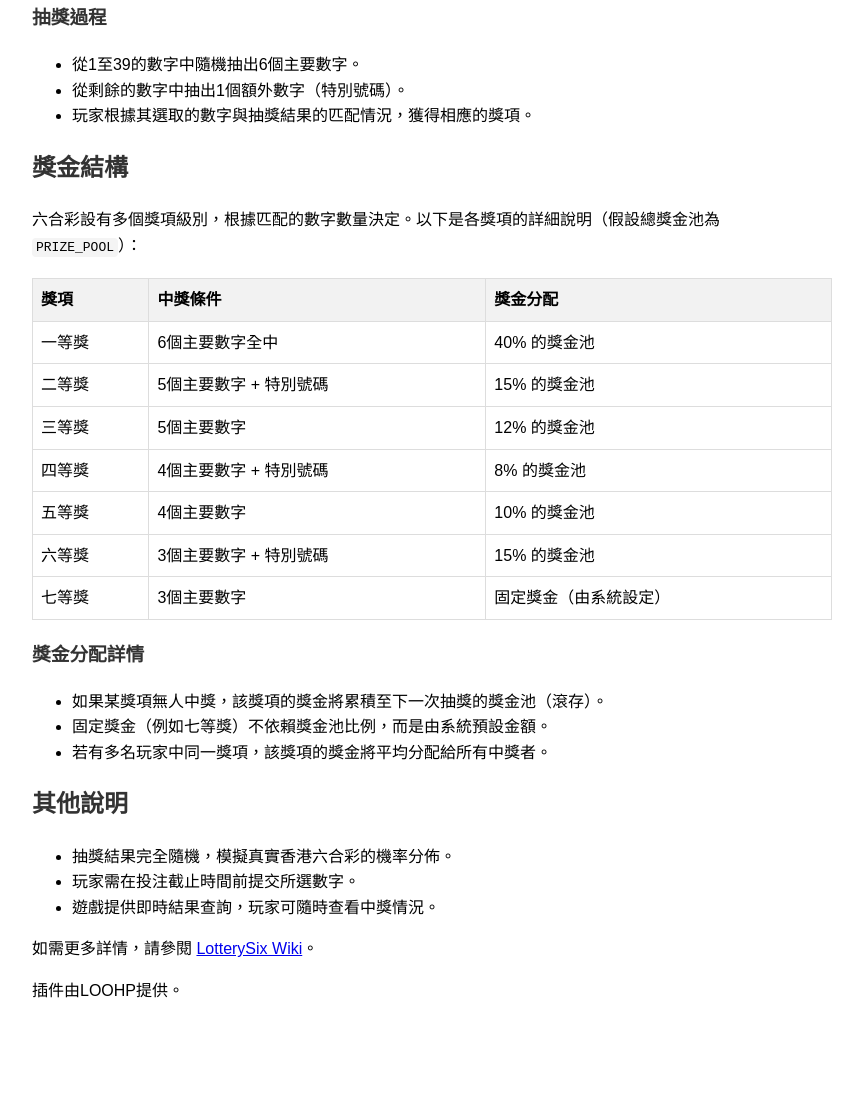
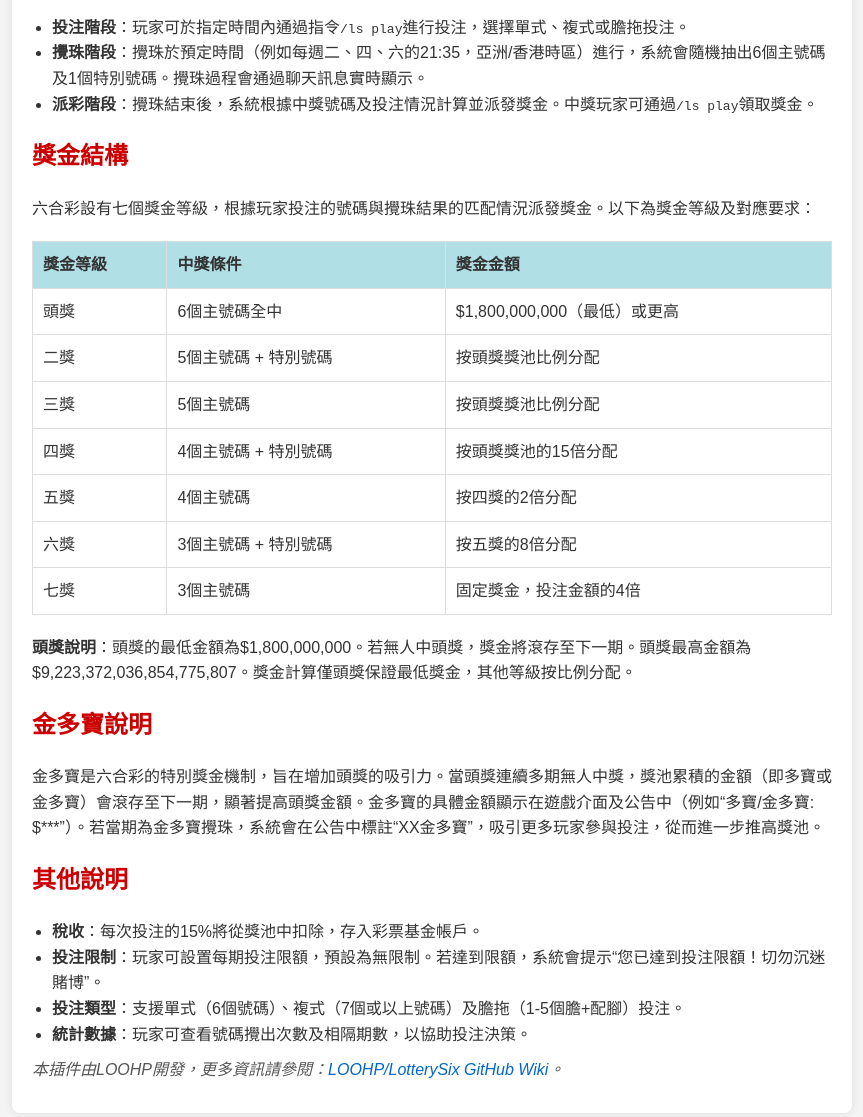
Before and after one commit to waiching514/lottery-six-page, a plain HTML site: page index.html in a window 1280 px wide. Shown: the part 239-1356 px from the top of the page, without its empty margins (208-1071 px from the left). Before the commit the page ends 1279 px from the top, so only its background shows below. Drawn offline with Linux system fonts and the light colour scheme.

Commit message:
Update index.html

```diff
--- a/index.html
+++ b/index.html
@@ -3,19 +3,29 @@
 <head>
     <meta charset="UTF-8">
     <meta name="viewport" content="width=device-width, initial-scale=1.0">
-    <title>六合彩抽獎及獎金說明</title>
+    <title>六合彩攪珠及獎金說明</title>
     <style>
         body {
             font-family: Arial, sans-serif;
             line-height: 1.6;
             margin: 0;
+            padding: 0;
+            background-color: #f4f4f4;
+            color: #333;
+        }
+        .container {
+            max-width: 800px;
+            margin: 20px auto;
             padding: 20px;
-            max-width: 800px;
-            margin-left: auto;
-            margin-right: auto;
+            background-color: #fff;
+            border-radius: 8px;
+            box-shadow: 0 0 10px rgba(0, 0, 0, 0.1);
         }
         h1, h2, h3 {
-            color: #333;
+            color: #c00;
+        }
+        h1 {
+            text-align: center;
         }
         table {
             width: 100%;
@@ -23,94 +33,103 @@
             margin: 20px 0;
         }
         th, td {
+            padding: 10px;
             border: 1px solid #ddd;
-            padding: 8px;
             text-align: left;
         }
         th {
-            background-color: #f2f2f2;
+            background-color: #b0e0e6;
         }
-        code {
-            background-color: #f4f4f4;
-            padding: 2px 4px;
-            border-radius: 4px;
+        p {
+            margin: 10px 0;
+        }
+        ul {
+            margin: 10px 0;
+            padding-left: 20px;
+        }
+        a {
+            color: #0066cc;
+            text-decoration: none;
+        }
+        a:hover {
+            text-decoration: underline;
+        }
+        .note {
+            font-style: italic;
+            color: #555;
         }
     </style>
 </head>
 <body>
-    <h1>六合彩抽獎及獎金說明</h1>
+    <div class="container">
+        <h1>六合彩攪珠及獎金說明</h1>
 
-    <h2>抽獎</h2>
-    <p>六合彩是一款模擬香港六合彩的遊戲，玩家從1至39的數字中選出6個數字進行投注。每次抽獎會隨機抽出6個主要數字及1個額外數字（稱為「特別號碼」）。中獎結果取決於玩家所選數字與抽獎結果的匹配程度。</p>
-
-    <h3>抽獎過程</h3>
+        <h2>攪珠過程</h2>
+        <p>六合彩是一款基於Minecraft的彩票插件，由LOOHP開發。每期六合彩會從1至39個號碼中隨機抽出6個主號碼及1個特別號碼。以下為攪珠的過程：</p>
         <ul>
-        <li>從1至39的數字中隨機抽出6個主要數字。</li>
-        <li>從剩餘的數字中抽出1個額外數字（特別號碼）。</li>
-        <li>玩家根據其選取的數字與抽獎結果的匹配情況，獲得相應的獎項。</li>
+            <li><strong>投注階段</strong>：玩家可於指定時間內通過指令<code>/ls play</code>進行投注，選擇單式、複式或膽拖投注。</li>
+            <li><strong>攪珠階段</strong>：攪珠於預定時間（例如每週二、四、六的21:35，亞洲/香港時區）進行，系統會隨機抽出6個主號碼及1個特別號碼。攪珠過程會通過聊天訊息實時顯示。</li>
+            <li><strong>派彩階段</strong>：攪珠結束後，系統根據中獎號碼及投注情況計算並派發獎金。中獎玩家可通過<code>/ls play</code>領取獎金。</li>
         </ul>
 
         <h2>獎金結構</h2>
-    <p>六合彩設有多個獎項級別，根據匹配的數字數量決定。以下是各獎項的詳細說明（假設總獎金池為 <code>PRIZE_POOL</code>）：</p>
-
+        <p>六合彩設有七個獎金等級，根據玩家投注的號碼與攪珠結果的匹配情況派發獎金。以下為獎金等級及對應要求：</p>
         <table>
             <tr>
-            <th>獎項</th>
+                <th>獎金等級</th>
                 <th>中獎條件</th>
-            <th>獎金分配</th>
+                <th>獎金金額</th>
             </tr>
             <tr>
-            <td>一等獎</td>
-            <td>6個主要數字全中</td>
-            <td>40% 的獎金池</td>
+                <td>頭獎</td>
+                <td>6個主號碼全中</td>
+                <td>$1,800,000,000（最低）或更高</td>
             </tr>
             <tr>
-            <td>二等獎</td>
-            <td>5個主要數字 + 特別號碼</td>
-            <td>15% 的獎金池</td>
+                <td>二獎</td>
+                <td>5個主號碼 + 特別號碼</td>
+                <td>按頭獎獎池比例分配</td>
             </tr>
             <tr>
-            <td>三等獎</td>
-            <td>5個主要數字</td>
-            <td>12% 的獎金池</td>
+                <td>三獎</td>
+                <td>5個主號碼</td>
+                <td>按頭獎獎池比例分配</td>
             </tr>
             <tr>
-            <td>四等獎</td>
-            <td>4個主要數字 + 特別號碼</td>
-            <td>8% 的獎金池</td>
+                <td>四獎</td>
+                <td>4個主號碼 + 特別號碼</td>
+                <td>按頭獎獎池的15倍分配</td>
             </tr>
             <tr>
-            <td>五等獎</td>
-            <td>4個主要數字</td>
-            <td>10% 的獎金池</td>
+                <td>五獎</td>
+                <td>4個主號碼</td>
+                <td>按四獎的2倍分配</td>
             </tr>
             <tr>
-            <td>六等獎</td>
-            <td>3個主要數字 + 特別號碼</td>
-            <td>15% 的獎金池</td>
+                <td>六獎</td>
+                <td>3個主號碼 + 特別號碼</td>
+                <td>按五獎的8倍分配</td>
             </tr>
             <tr>
-            <td>七等獎</td>
-            <td>3個主要數字</td>
-            <td>固定獎金（由系統設定）</td>
+                <td>七獎</td>
+                <td>3個主號碼</td>
+                <td>固定獎金，投注金額的4倍</td>
             </tr>
         </table>
+        <p><strong>頭獎說明</strong>：頭獎的最低金額為$1,800,000,000。若無人中頭獎，獎金將滾存至下一期。頭獎最高金額為$9,223,372,036,854,775,807。獎金計算僅頭獎保證最低獎金，其他等級按比例分配。</p>
 
-    <h3>獎金分配詳情</h3>
-    <ul>
-        <li>如果某獎項無人中獎，該獎項的獎金將累積至下一次抽獎的獎金池（滾存）。</li>
-        <li>固定獎金（例如七等獎）不依賴獎金池比例，而是由系統預設金額。</li>
-        <li>若有多名玩家中同一獎項，該獎項的獎金將平均分配給所有中獎者。</li>
-    </ul>
+        <h2>金多寶說明</h2>
+        <p>金多寶是六合彩的特別獎金機制，旨在增加頭獎的吸引力。當頭獎連續多期無人中獎，獎池累積的金額（即多寶或金多寶）會滾存至下一期，顯著提高頭獎金額。金多寶的具體金額顯示在遊戲介面及公告中（例如“多寶/金多寶: $***”）。若當期為金多寶攪珠，系統會在公告中標註“XX金多寶”，吸引更多玩家參與投注，從而進一步推高獎池。</p>
 
         <h2>其他說明</h2>
         <ul>
-        <li>抽獎結果完全隨機，模擬真實香港六合彩的機率分佈。</li>
-        <li>玩家需在投注截止時間前提交所選數字。</li>
-        <li>遊戲提供即時結果查詢，玩家可隨時查看中獎情況。</li>
+            <li><strong>稅收</strong>：每次投注的15%將從獎池中扣除，存入彩票基金帳戶。</li>
+            <li><strong>投注限制</strong>：玩家可設置每期投注限額，預設為無限制。若達到限額，系統會提示“您已達到投注限額！切勿沉迷賭博”。</li>
+            <li><strong>投注類型</strong>：支援單式（6個號碼）、複式（7個或以上號碼）及膽拖（1-5個膽+配腳）投注。</li>
+            <li><strong>統計數據</strong>：玩家可查看號碼攪出次數及相隔期數，以協助投注決策。</li>
         </ul>
 
-    <p>如需更多詳情，請參閱 <a href="https://github.com/LOOHP/LotterySix/wiki/LotterySix-Draw-&-Prizes-Explanation">LotterySix Wiki</a>。</p>
-    <p>插件由LOOHP提供。</p>
+        <p class="note">本插件由LOOHP開發，更多資訊請參閱：<a href="https://github.com/LOOHP/LotterySix/wiki/LotterySix-Draw-&-Prizes-Explanation">LOOHP/LotterySix GitHub Wiki</a>。</p>
+    </div>
 </body>
 </html>
```
Lines whose indentation alone changed are shown as unchanged.
